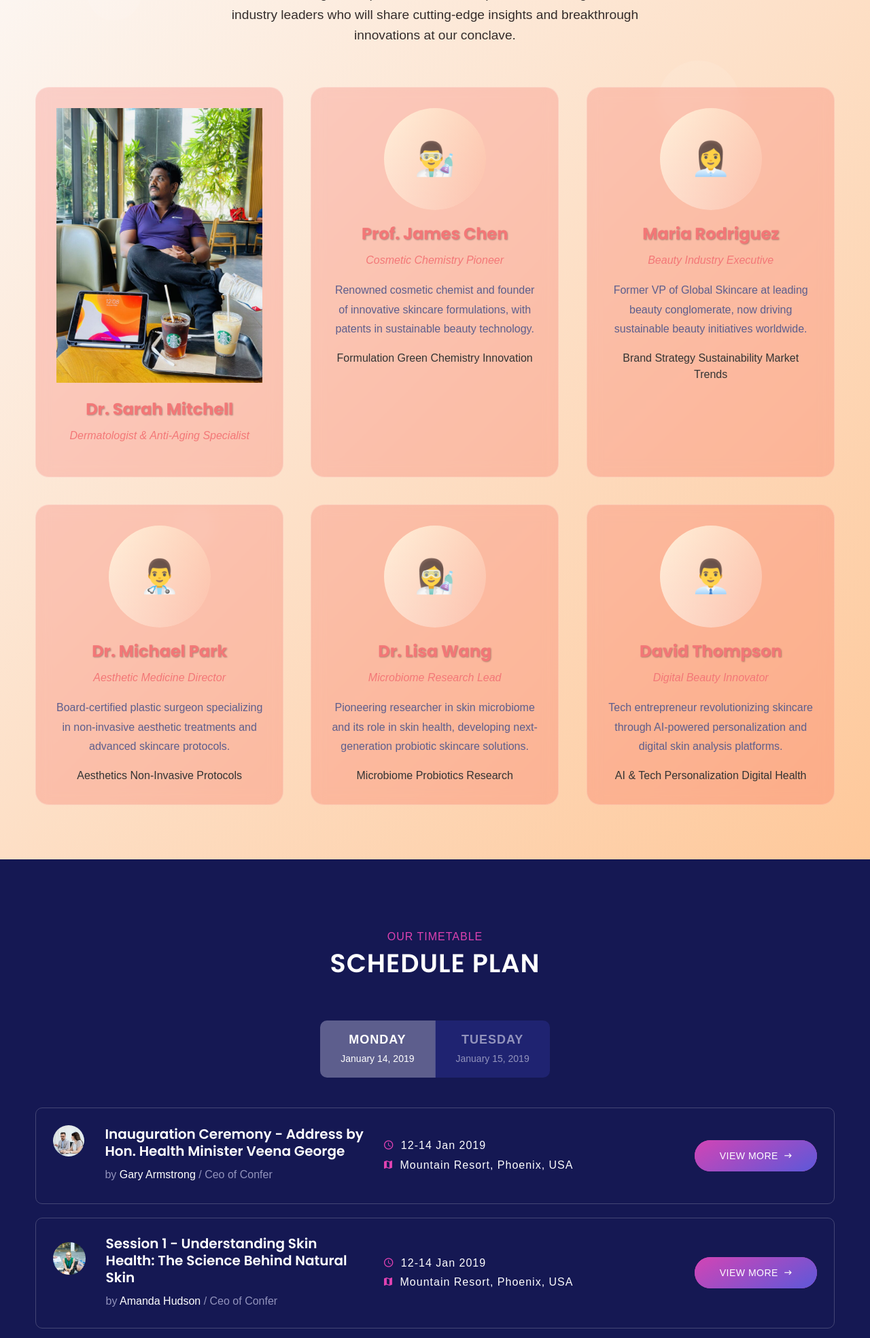
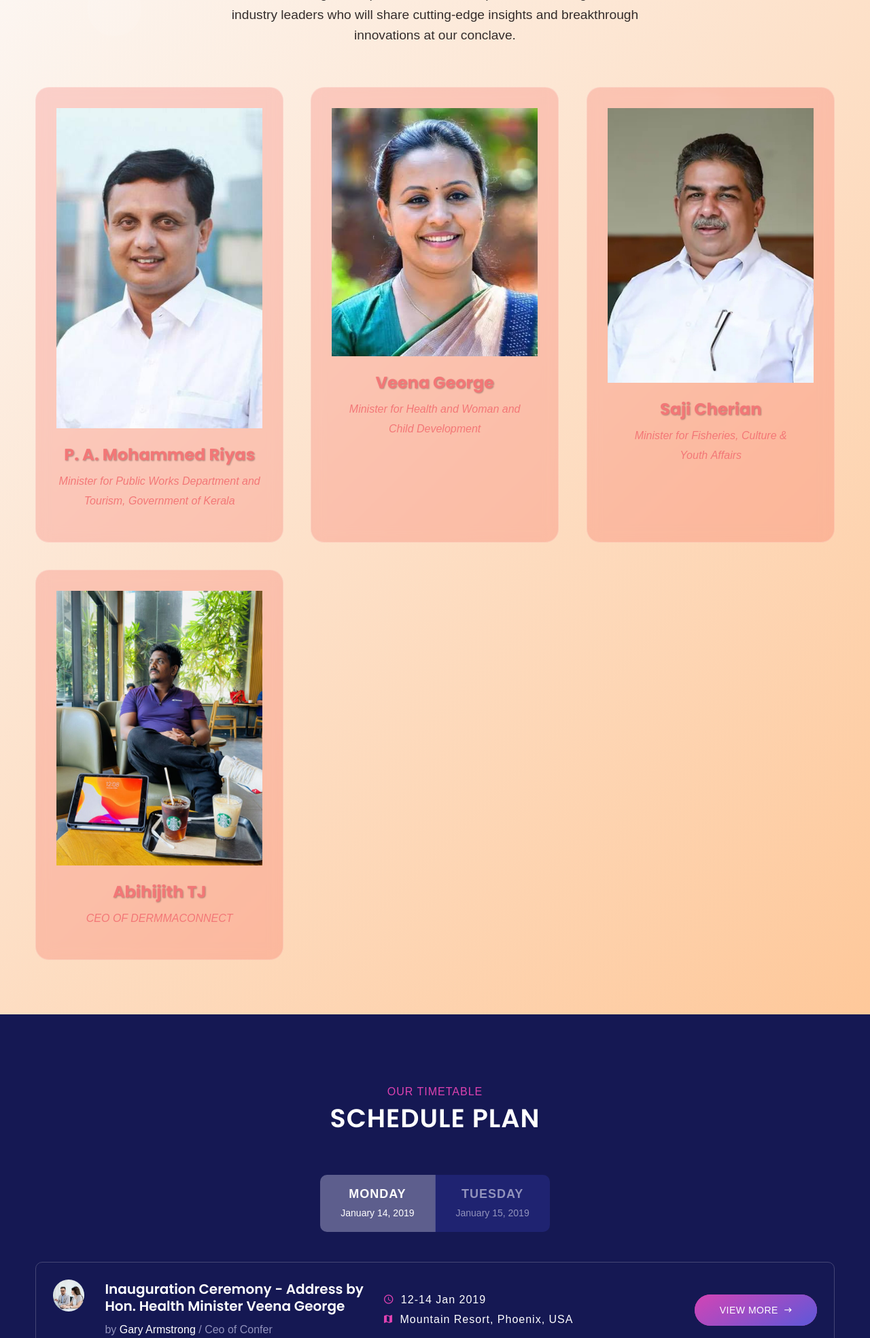
Before and after one commit to jobin8921/Derma-Event, a Django app: page / in a window 1280 px wide. Shown: the part 2160-4128 px from the top of the page at 68% size. Run offline with Django 5.2, Linux system fonts and the light colour scheme; data that the repository does not hold is empty; some libraries are stand-ins or nearby versions.

Commit message:
UPDTAES the delagtes

```diff
--- a/templates/index.html
+++ b/templates/index.html
@@ -1128,88 +1128,45 @@
             <div class="speakers-grid">
                 <div class="speaker-card">
                     <div class="speaker-single-thumb">
+                            <img src="{% static 'img/delegates/dele1.jpg' %}" alt="">
+                    </div><br>
+                    <h3 class="speaker-name">P. A. Mohammed Riyas</h3>
+                    <p class="speaker-title">Minister for Public Works Department and Tourism, Government of Kerala</p>
+
+                </div>
+                      <div class="speaker-card">
+                    <div class="speaker-single-thumb">
+                            <img src="{% static 'img/delegates/dele3.jpg' %}" alt="">
+                    </div><br>
+                    <h3 class="speaker-name">Veena George</h3>
+                    <p class="speaker-title">Minister for Health and Woman and Child Development</p>
+
+                </div>
+                <div class="speaker-card">
+                    <div class="speaker-single-thumb">
+                            <img src="{% static 'img/delegates/dele4.png' %}" alt="">
+                    </div><br>
+                    <h3 class="speaker-name">Saji Cherian</h3>
+                    <p class="speaker-title">Minister for Fisheries, Culture & Youth Affairs</p>
+
+                </div>
+
+                <div class="speaker-card">
+                    <div class="speaker-single-thumb">
                             <img src="{% static 'img/delegates/ceo_img.jpg' %}" alt="">
                     </div><br>
-                    <h3 class="speaker-name">Dr. Sarah Mitchell</h3>
-                    <p class="speaker-title">Dermatologist & Anti-Aging Specialist</p>
-
-                </div>
-
-
-                <div class="speaker-card">
-                    <div class="speaker-image">👨‍🔬</div>
-                    <h3 class="speaker-name">Prof. James Chen</h3>
-                    <p class="speaker-title">Cosmetic Chemistry Pioneer</p>
-                    <p class="speaker-bio">
-                        Renowned cosmetic chemist and founder of innovative skincare formulations,
-                        with patents in sustainable beauty technology.
-                    </p>
-                    <div class="speaker-specialties">
-                        <span class="specialty-tag">Formulation</span>
-                        <span class="specialty-tag">Green Chemistry</span>
-                        <span class="specialty-tag">Innovation</span>
-                    </div>
-                </div>
-
-                <div class="speaker-card">
-                    <div class="speaker-image">👩‍💼</div>
-                    <h3 class="speaker-name">Maria Rodriguez</h3>
-                    <p class="speaker-title">Beauty Industry Executive</p>
-                    <p class="speaker-bio">
-                        Former VP of Global Skincare at leading beauty conglomerate,
-                        now driving sustainable beauty initiatives worldwide.
-                    </p>
-                    <div class="speaker-specialties">
-                        <span class="specialty-tag">Brand Strategy</span>
-                        <span class="specialty-tag">Sustainability</span>
-                        <span class="specialty-tag">Market Trends</span>
-                    </div>
-                </div>
-
-                <div class="speaker-card">
-                    <div class="speaker-image">👨‍⚕</div>
-                    <h3 class="speaker-name">Dr. Michael Park</h3>
-                    <p class="speaker-title">Aesthetic Medicine Director</p>
-                    <p class="speaker-bio">
-                        Board-certified plastic surgeon specializing in non-invasive aesthetic treatments
-                        and advanced skincare protocols.
-                    </p>
-                    <div class="speaker-specialties">
-                        <span class="specialty-tag">Aesthetics</span>
-                        <span class="specialty-tag">Non-Invasive</span>
-                        <span class="specialty-tag">Protocols</span>
-                    </div>
-                </div>
-
-                <div class="speaker-card">
-                    <div class="speaker-image">👩‍🔬</div>
-                    <h3 class="speaker-name">Dr. Lisa Wang</h3>
-                    <p class="speaker-title">Microbiome Research Lead</p>
-                    <p class="speaker-bio">
-                        Pioneering researcher in skin microbiome and its role in skin health,
-                        developing next-generation probiotic skincare solutions.
-                    </p>
-                    <div class="speaker-specialties">
-                        <span class="specialty-tag">Microbiome</span>
-                        <span class="specialty-tag">Probiotics</span>
-                        <span class="specialty-tag">Research</span>
-                    </div>
-                </div>
-
-                <div class="speaker-card">
-                    <div class="speaker-image">👨‍💼</div>
-                    <h3 class="speaker-name">David Thompson</h3>
-                    <p class="speaker-title">Digital Beauty Innovator</p>
-                    <p class="speaker-bio">
-                        Tech entrepreneur revolutionizing skincare through AI-powered personalization
-                        and digital skin analysis platforms.
-                    </p>
-                    <div class="speaker-specialties">
-                        <span class="specialty-tag">AI & Tech</span>
-                        <span class="specialty-tag">Personalization</span>
-                        <span class="specialty-tag">Digital Health</span>
-                    </div>
-                </div>
+                    <h3 class="speaker-name">Abihijith TJ</h3>
+                    <p class="speaker-title">CEO OF DERMMACONNECT</p>
+                </div>
+
+
+
+
+
+
+
+
+
             </div>
 
 
```
Also changed, not shown: static/img/delegates/dele2.jpg (deleted).
